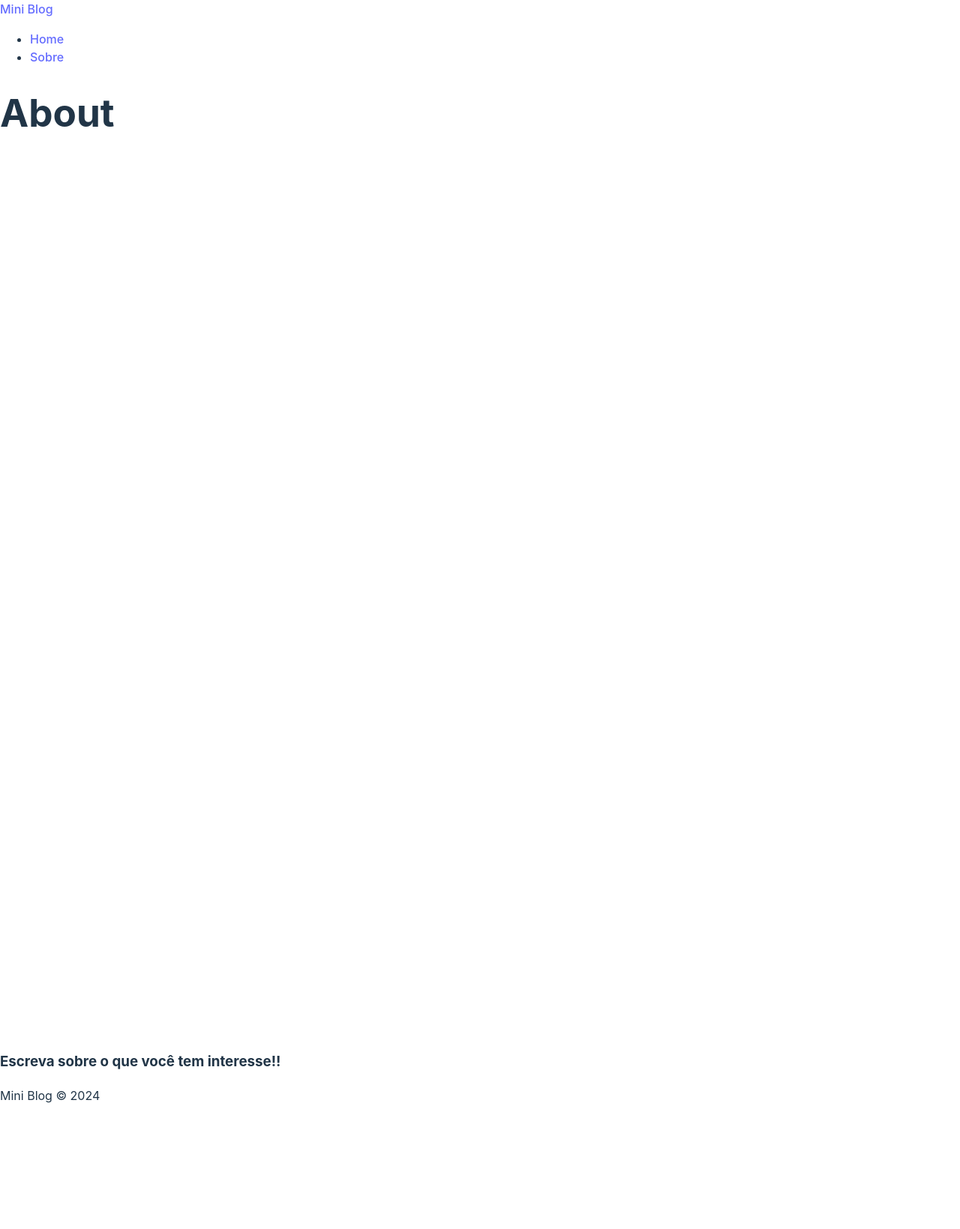
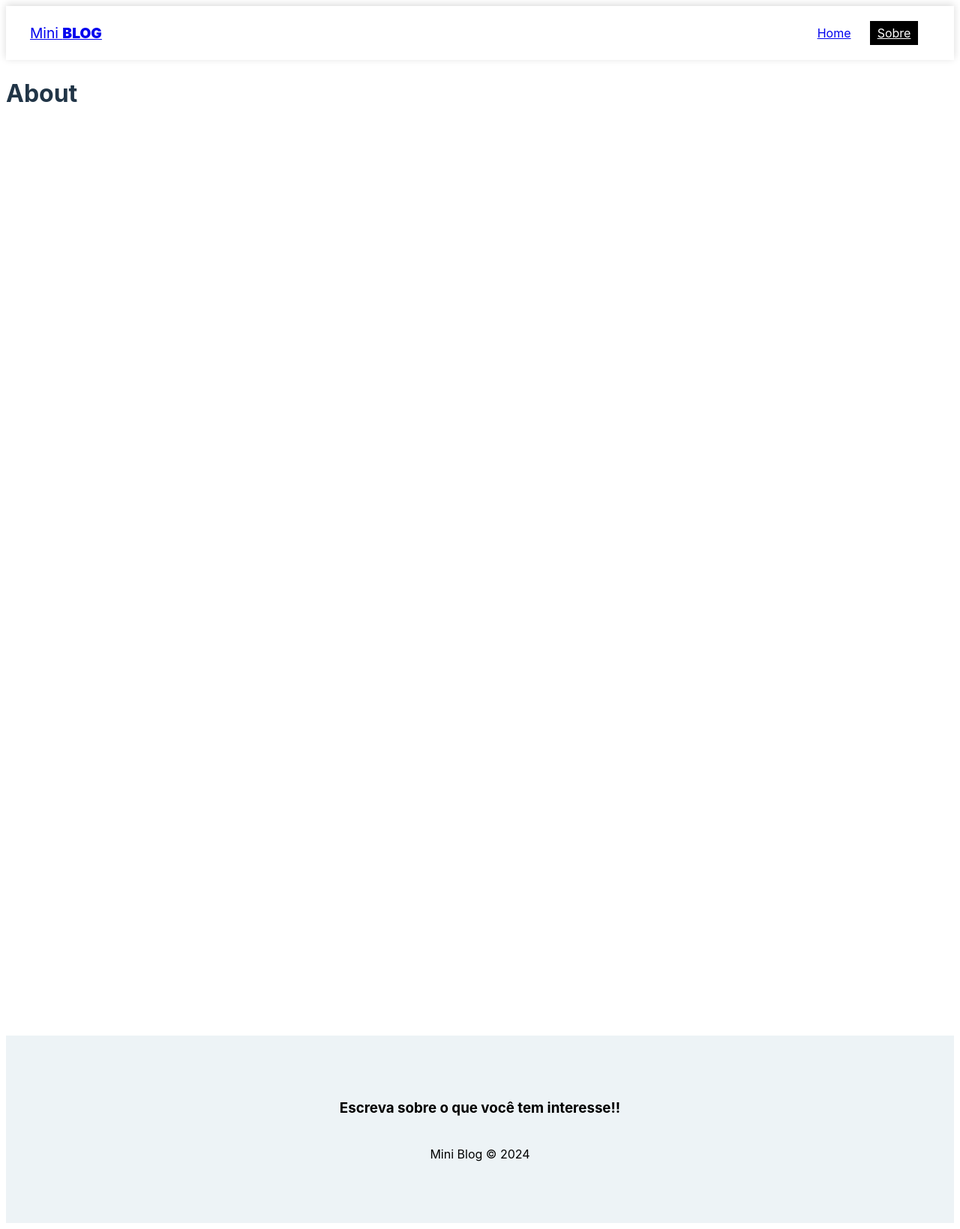
Before and after one commit to VictorLapaDev/React-Course-Matheus-Battiti, a React (Vite) app in the folder 10-Mini-Blog/MiniBlog/: page /about in a window 1280 px wide. Shown: the whole page at 75% size. Before the commit the page ends 1489 px from the top, so only its background shows below. Built offline with nearby package versions, Linux system fonts and the light colour scheme.

Commit message:
feat: css NavBar and Footer

```diff
--- a/10-Mini-Blog/MiniBlog/src/App.tsx
+++ b/10-Mini-Blog/MiniBlog/src/App.tsx
@@ -1,6 +1,6 @@
 import './App.css'
 
-import { Route, Routes, Navigate} from 'react-router-dom'
+import { Route, Routes} from 'react-router-dom'
 import Home from './pages/Home/Home'
 import About from './pages/About/About'
 import NavBar from './components/NavBar/NavBar'
--- a/10-Mini-Blog/MiniBlog/src/components/Footer/Footer.module.css
+++ b/10-Mini-Blog/MiniBlog/src/components/Footer/Footer.module.css
@@ -0,0 +1,10 @@
+.footer{
+    height: 250px;
+    width: 100%;
+    display: flex;
+    flex-direction: column;
+    align-items: center;
+    justify-content: center;
+    background-color: #edf3f6;
+    color: black;
+}
--- a/10-Mini-Blog/MiniBlog/src/components/Footer/Footer.tsx
+++ b/10-Mini-Blog/MiniBlog/src/components/Footer/Footer.tsx
@@ -2,10 +2,10 @@
 
 const Footer = () => {
   return (
-    <div>
+    <footer className={styles.footer}>
       <h3>Escreva sobre o que você tem interesse!!</h3>
       <p>Mini Blog &copy; 2024</p>
-    </div>
+    </footer>
   )
 }
 
--- a/10-Mini-Blog/MiniBlog/src/components/NavBar/NavBar.module.css
+++ b/10-Mini-Blog/MiniBlog/src/components/NavBar/NavBar.module.css
@@ -0,0 +1,34 @@
+.navbar{
+    display: flex;
+    box-shadow: rgba(0, 0, 0, .15) 0px -2px 10px 0px;
+    justify-content: space-between;
+    align-items: center;
+    padding: .5em 2em;
+}
+
+.brand{
+    font-size: 1.2em;
+}
+
+.brand span{
+    font-weight: 900;
+    text-transform: uppercase;
+}
+
+.links_list {
+    display: flex;
+    list-style: none;
+}
+
+.links_list li {
+    margin-right: 1em;
+}
+
+.links_list a {
+    padding: .4em .6em;
+}
+
+.active {
+    background-color: #000;
+    color: #fff;
+  }
--- a/10-Mini-Blog/MiniBlog/src/components/NavBar/NavBar.tsx
+++ b/10-Mini-Blog/MiniBlog/src/components/NavBar/NavBar.tsx
@@ -3,19 +3,19 @@
 
 const NavBar = () => {
   return (
-    <nav>
-        <NavLink to={'/'}>
+    <nav className={styles.navbar}>
+        <NavLink to={'/'} className={styles.brand}>
             Mini <span>Blog</span>
         </NavLink>
 
-        <ul>
+        <ul className={styles.links_list}>
             <li>
-                <NavLink to={'/'}>
+                <NavLink className={({isActive}) => (isActive ? styles.active : '')}  to={'/'}>
                     Home
                 </NavLink>
             </li>
             <li>
-                <NavLink to={'/about'}>
+                <NavLink className={({isActive}) => (isActive ? styles.active : '')} to={'/about'}>
                     Sobre
                 </NavLink>
             </li>
--- a/10-Mini-Blog/MiniBlog/src/index.css
+++ b/10-Mini-Blog/MiniBlog/src/index.css
@@ -1,11 +1,12 @@
 :root {
+
   font-family: Inter, system-ui, Avenir, Helvetica, Arial, sans-serif;
   line-height: 1.5;
   font-weight: 400;
 
-  color-scheme: light dark;
+  /* color-scheme: light dark;
   color: rgba(255, 255, 255, 0.87);
-  background-color: #242424;
+  background-color: #242424; */
 
   font-synthesis: none;
   text-rendering: optimizeLegibility;
@@ -13,47 +14,16 @@
   -moz-osx-font-smoothing: grayscale;
 }
 
-a {
-  font-weight: 500;
-  color: #646cff;
-  text-decoration: inherit;
-}
-a:hover {
-  color: #535bf2;
-}
 
-body {
-  margin: 0;
+
+/* body {
   display: flex;
   /* justify-content: center;
-  align-items: center; */
+  align-items: center;
   min-width: 320px;
   min-height: 100vh;
-}
+} */
 
-h1 {
-  font-size: 3.2em;
-  line-height: 1.1;
-}
-
-button {
-  border-radius: 8px;
-  border: 1px solid transparent;
-  padding: 0.6em 1.2em;
-  font-size: 1em;
-  font-weight: 500;
-  font-family: inherit;
-  background-color: #1a1a1a;
-  cursor: pointer;
-  transition: border-color 0.25s;
-}
-button:hover {
-  border-color: #646cff;
-}
-button:focus,
-button:focus-visible {
-  outline: 4px auto -webkit-focus-ring-color;
-}
 
 @media (prefers-color-scheme: light) {
   :root {
```
